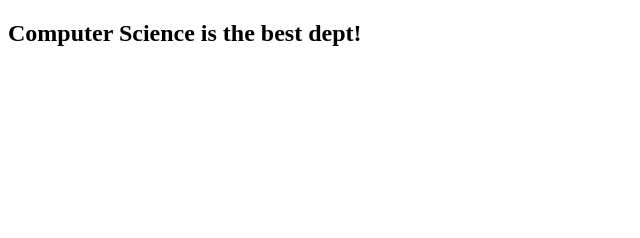
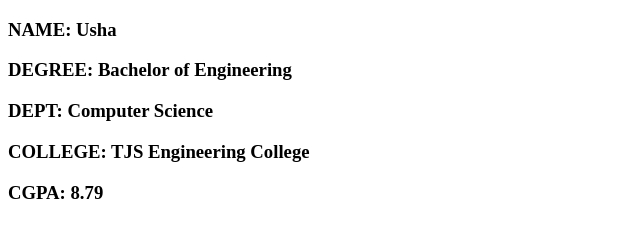
Before and after one commit to Ushagb/Demo, a plain HTML site: page index.html in a window 1280 px wide. Shown: the whole page, without its empty margins (0-640 px from the left). Drawn offline with Linux system fonts and the light colour scheme.

Commit message:
added dept cgpa details

```diff
--- a/index.html
+++ b/index.html
@@ -6,6 +6,10 @@
     <title>Document</title>
 </head>
 <body>
-    <h2>Computer Science is the best dept!</h2>
+    <h3>NAME: Usha</h3>
+    <h3>DEGREE: Bachelor of Engineering</h3>
+    <h3>DEPT: Computer Science</h3>
+    <h3>COLLEGE: TJS Engineering College</h3>
+    <h3>CGPA: 8.79</h3>
 </body>
 </html>
```
